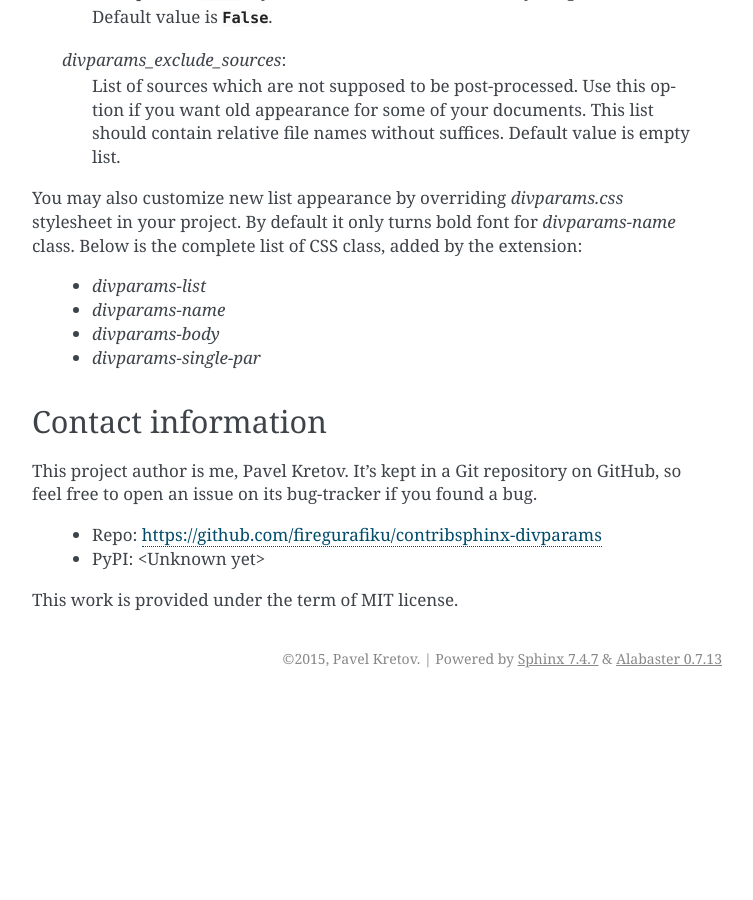
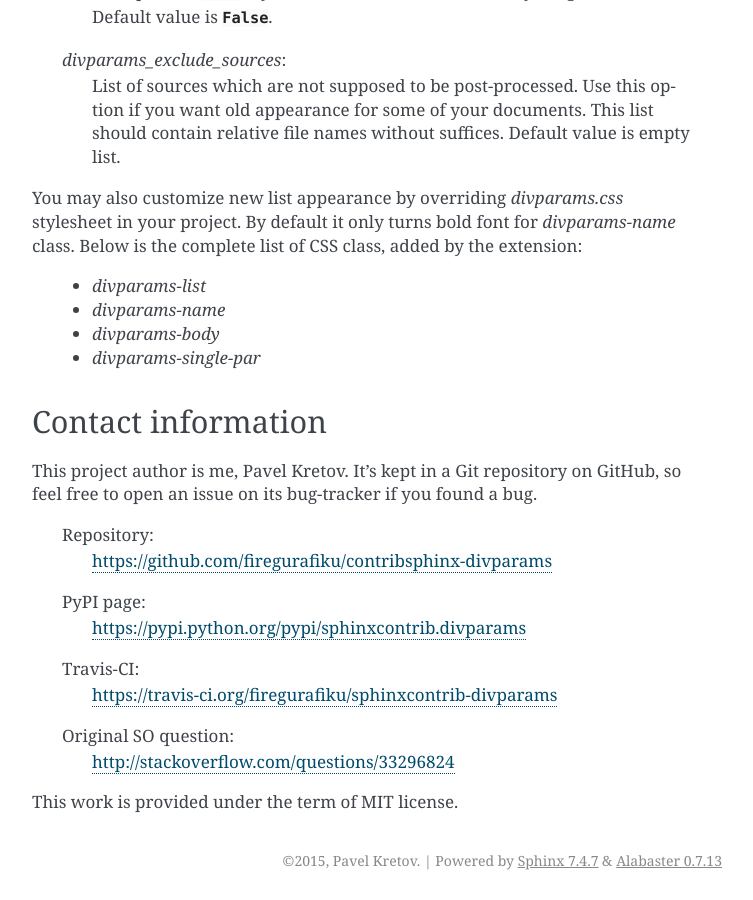
Before and after one commit to firegurafiku/sphinxcontrib-divparams, a Sphinx documentation site: the page built from sphinx/index.rst, in a window 1280 px wide and 900 px high, scrolled down 3247 px. Shown: the whole window, without its empty margins (388-1141 px from the left). Built offline with Sphinx 7.4.7, drawn with Linux system fonts in a browser that asks for light colours; before the commit the page ends 3945 px from its top, so only the background shows below that.

Commit message:
Update configuration and documentation before publishing
Signed-off-by: Pavel Kretov <firegurafiku@gmail.com>

```diff
--- a/README.rst
+++ b/README.rst
@@ -27,6 +27,6 @@
 See following links for more information:
 
 - **Repository:** https://github.com/firegurafiku/sphinxcontrib-divparams
-- **Documentation:** (Nowhere yet.)
+- **Documentation:** https://pythonhosted.org/sphinxcontrib.divparams/
 - **Travis-CI:** https://travis-ci.org/firegurafiku/sphinxcontrib-divparams
 - **Original SO question:** http://stackoverflow.com/questions/33296824
--- a/sphinx/conf.py
+++ b/sphinx/conf.py
@@ -49,10 +49,10 @@
 copyright = '2015, Pavel Kretov'
 
 # The short X.Y version.
-version = '0.0.1'
+version = '0.0.3'
 
 # The full version, including alpha/beta/rc tags.
-release = '0.0.1'
+release = '0.0.3'
 
 # The language for content autogenerated by Sphinx. Refer to documentation
 # for a list of supported languages.
@@ -133,7 +133,7 @@
 html_use_smartypants = True
 
 # Custom sidebar templates, maps document names to template names.
-html_sidebars = {}
+html_sidebars = {'**': ['localtoc.html']}
 
 # Additional templates that should be rendered to pages, maps page names to
 # template names.
--- a/sphinx/index.rst
+++ b/sphinx/index.rst
@@ -138,7 +138,13 @@
 This project author is me, Pavel Kretov. It's kept in a Git repository on
 GitHub, so feel free to open an issue on its bug-tracker if you found a bug.
 
- - Repo: https://github.com/firegurafiku/contribsphinx-divparams
- - PyPI: <Unknown yet>
+ Repository:
+   https://github.com/firegurafiku/contribsphinx-divparams
+ PyPI page:
+   https://pypi.python.org/pypi/sphinxcontrib.divparams
+ Travis-CI:
+   https://travis-ci.org/firegurafiku/sphinxcontrib-divparams
+ Original SO question:
+   http://stackoverflow.com/questions/33296824
 
 This work is provided under the term of MIT license.
```
Also changed, not shown: setup.py (+6 -2 lines).
